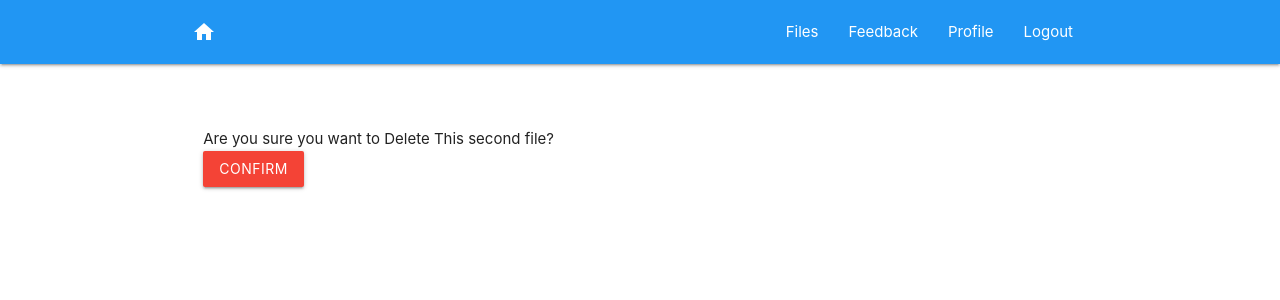
After one commit to jithin0000/pocketencryption, a Django app: page /files/delete/2 in a window 1280 px wide. The commit adds this page. Shown: the top 300 px of the page. Run offline with Django 3.2, Linux system fonts and the light colour scheme; a user stored in the database is signed in; data comes from the database, SQL or seed files in the repository; both versions use the stored data as it was after the commit.

Commit message:
project almost complete

```diff
--- a/encryptedfile/models.py
+++ b/encryptedfile/models.py
@@ -1,6 +1,8 @@
 from django.db import models
 
 # Create your models here.
+from django.urls import reverse
+
 from customuser.models import MyUser
 
 def user_file_upload(instance, filename):
@@ -15,5 +17,8 @@ class EncryptedFile(models.Model):
     file_url = models.FileField(upload_to=user_file_upload)
     created_at = models.DateTimeField(auto_now_add=True)
 
+    def get_absolute_url(self):
+        return reverse('file_detail',kwargs={ 'pk', self.id})
+
     def __str__(self):
         return self.file_name
--- /dev/null
+++ b/encryptedfile/templates/encryptedfile/file_delete.html
@@ -0,0 +1,35 @@
+{% extends 'base/base.html' %}
+
+{% block content %}
+    <!-- {% include 'base/navbar.html' %} -->
+
+    <section>
+        {% include 'base/second_navbar.html' %}
+
+        <div class="container mt-5">
+
+            <div class="row">
+                <div class="col s6">
+                    <form method="post" >
+                          Are you sure you want to Delete This {{ object }}?
+                        {% csrf_token %}
+                    <input type="submit" class="btn red" value="confirm" >
+                    </form>
+                </div>
+
+            </div>
+
+        </div>
+    </section>
+
+{% endblock %}
+
+{% block js %}
+
+
+    <script>
+
+    </script>
+
+
+{% endblock %}
--- a/encryptedfile/templates/encryptedfile/file_detail.html
+++ b/encryptedfile/templates/encryptedfile/file_detail.html
@@ -18,8 +18,8 @@
 
                 </div>
                 <div class="col s6">
-                     <a class="waves-effect blue waves-light btn"><i class="material-icons left">edit</i>edit</a>
-                    <a class="waves-effect red waves-light btn"><i class="material-icons left">delete</i>delete</a>
+                     <a href="{% url 'file_update' pk=object.id %}" class="waves-effect blue waves-light btn"><i class="material-icons left">edit</i>edit</a>
+                    <a href="{% url 'file_delete' pk=object.id %}" class="waves-effect red waves-light btn"><i class="material-icons left">delete</i>delete</a>
 
                 </div>
             </div>
--- a/encryptedfile/urls.py
+++ b/encryptedfile/urls.py
@@ -8,4 +8,6 @@ urlpatterns = [
     path('new', views.file_uplod_to_server, name='add_file'),
     path('download/<int:pk>', views.download_encrypted_file, name='download_file'),
     path('detail/<int:pk>', views.FileDetailView.as_view(), name='file_detail'),
+    path('update/<int:pk>', views.FileUpdateView.as_view(), name='file_update'),
+    path('delete/<int:pk>', views.FileDeleteView.as_view(), name='file_delete'),
 ]
--- a/encryptedfile/views.py
+++ b/encryptedfile/views.py
@@ -5,7 +5,7 @@ from django.contrib.auth.mixins import LoginRequiredMixin
 from django.urls import reverse_lazy
 from django.views.decorators.csrf import csrf_exempt
 from django.views.generic import DetailView
-from django.views.generic.edit import CreateView
+from django.views.generic.edit import CreateView, UpdateView, DeleteView
 from django.views.generic.list import ListView
 # Create your views here.
 from .models import EncryptedFile
@@ -138,3 +138,15 @@ class FileDetailView(LoginRequiredMixin, DetailView):
     """ detail view for file """
     model = EncryptedFile
     template_name = "encryptedfile/file_detail.html"
+
+class FileUpdateView(LoginRequiredMixin, UpdateView):
+    """ update view for encrypted file"""
+    model = EncryptedFile
+    form_class = EncryptedFileForm
+    template_name = 'encryptedfile/add_file.html'
+
+class FileDeleteView(LoginRequiredMixin, DeleteView):
+    """ delete view for file"""
+    model = EncryptedFile
+    template_name = "encryptedfile/file_delete.html"
+    success_url = "/files"
```
Also changed, not shown: db.sqlite3.
